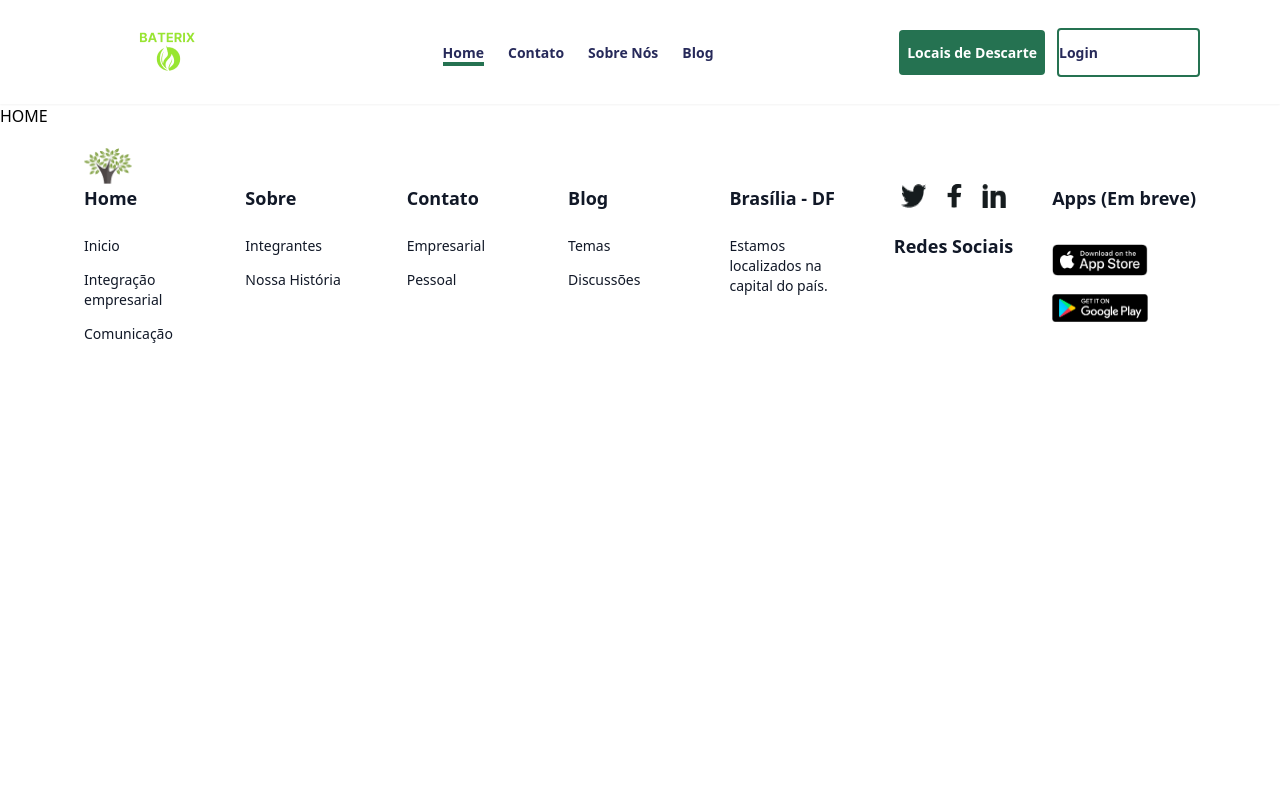
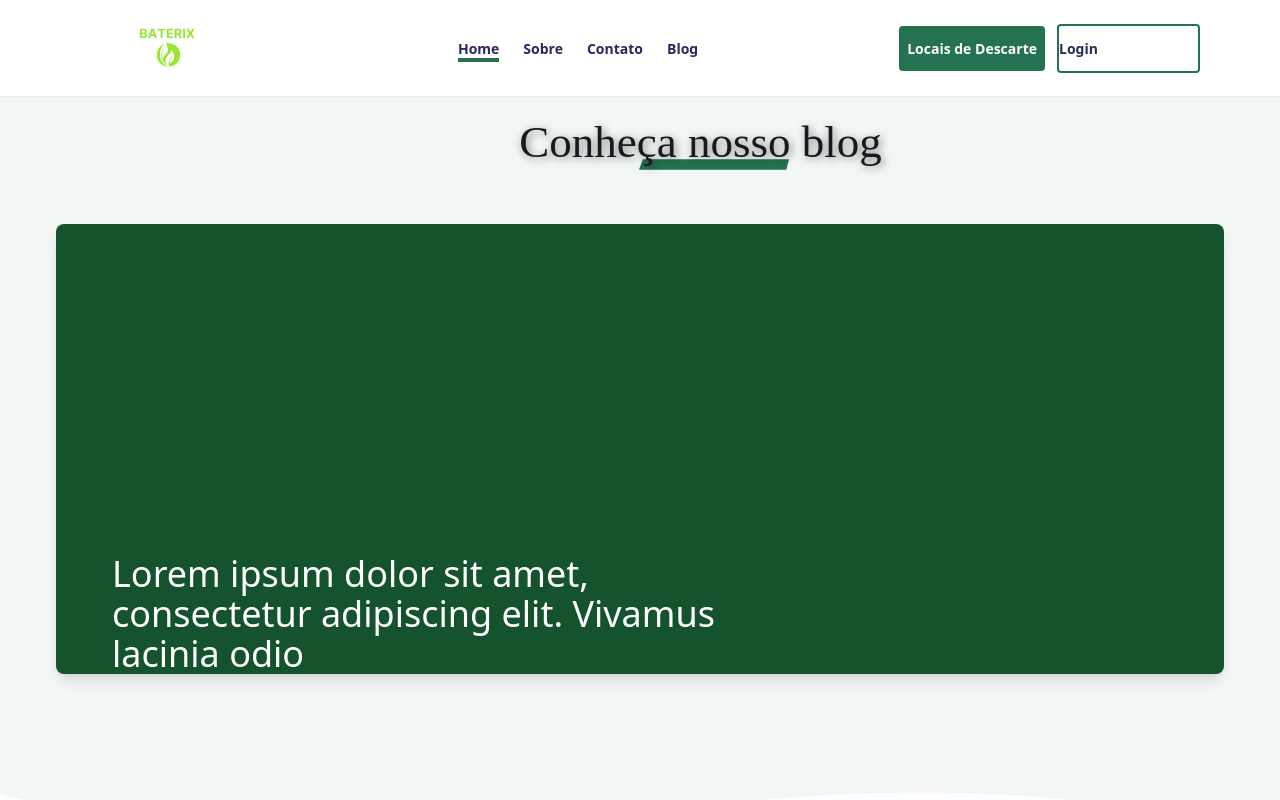
Before and after one commit to Jotinha29/bateriX-Front-APP, an Angular app: page /blog in a window 1280 px wide. Before the commit this address led to /home. Shown: the top 800 px of the page. Built offline with nearby package versions, Linux system fonts and the light colour scheme.

Commit message:
Blogpage alterações

```diff
--- a/src/app/app.routes.ts
+++ b/src/app/app.routes.ts
@@ -5,6 +5,7 @@ import { CreateAccountComponent } from './features/account/create-account/create
 import { CreateAccountEnterpriseComponent } from './features/account/create-account-enterprise/create-account-enterprise.component';
 // import { ContactTeamComponent } from './features/contact/contact-team/contact-team.component';
 import { AboutComponent } from './features/about/about.component';
+import { BlogComponent } from './features/blog/blog.component';
 
 export const routes: Routes = [
   { path: 'home', component: HomePage },
@@ -12,6 +13,7 @@ export const routes: Routes = [
   { path: 'create-account', component: CreateAccountComponent },
   { path: 'about-us', component: AboutComponent },
   { path: 'create-account-enterprise', component: CreateAccountEnterpriseComponent },
+  { path: 'blog', component: BlogComponent},
   // { path: 'contact-team', component: ContactTeamComponent },
   { path: '', redirectTo: '/home', pathMatch: 'full' }, // Redirecionar para 'home'
   { path: '**', redirectTo: '/home' },
--- a/src/app/features/blog/blog.component.html
+++ b/src/app/features/blog/blog.component.html
@@ -0,0 +1,23 @@
+<div class="bg-cover bg-center h-screen" style="background-image: url('assets/images/Background.png');">
+    <div class="relative m-[0_18.9px_0_500px] flex box-sizing-border">
+        <div class="relative flex flex-row box-sizing-border">
+          <div class="m-[22.3px_56px_0_0] flex flex-col box-sizing-border">
+            <div class="relative flex self-start p-[0_7.7px_0_0] box-sizing-border">
+              <img class="absolute top-[40px] right-[120px] w-[150px] h-[13px]" src="/assets/images/vector_22_x2.svg" alt="vector" />
+              <span class="text-center w-[401px] break-words font-['Lora'] text-[45px] text-[#181820] leading-[1.1] drop-shadow-[2px_2px_4px_rgba(0,0,0,0.5)] ">
+                Conheça nosso blog
+              </span>
+            </div>
+          </div>
+        </div>
+    </div>
+    <div class="flex item-center justify-center ">
+        <div class="bg-green-900 px-14 m-14 w-[1216px] h-[450px] rounded-lg shadow-lg">
+            <div class="flex justify-start items-end h-full">
+                <span class="text-white leading-[40px] break-words font-['Work Sans'] text-[36px]">
+                    Lorem ipsum dolor sit amet,  <br />consectetur adipiscing elit. Vivamus <br/> lacinia odio
+                </span>
+            </div>
+        </div>
+    </div>
+</div>
--- a/src/app/shared/components/Header/header.component.html
+++ b/src/app/shared/components/Header/header.component.html
@@ -1,12 +1,12 @@
 <!-- header.component.html -->
-<header class="bg-white shadow-sm flex justify-between py-3 px-20 w-full">
+<header class="bg-white shadow-sm flex justify-between py-2 px-20 w-full">
   <div class="logo-container mx-12">
     <img src="/assets/images/logo1.png" alt="logo-1">
   </div>
   <nav class="flex items-center">
     <button type="submit"><a routerLink="/home" routerLinkActive="active" class="navbar-item mx-3 text-[14px] font-semibold text-[#272a5a] cursor-pointer border-b-4 border-[#257251]">Home</a></button>
-    <button type="submit"><a routerLink="/about-us" routerLinkActive="active" class="navbar-item mx-3 text-[14px] font-semibold text-[#272a5a] cursor-pointer">Contato</a></button>
-    <button type="submit"><a routerLink="/create-account" routerLinkActive="active" class="navbar-item mx-3 text-[14px] font-semibold text-[#272a5a] cursor-pointer">Sobre Nós</a></button>
+    <button type="submit"><a routerLink="/about-us" routerLinkActive="active" class="navbar-item mx-3 text-[14px] font-semibold text-[#272a5a] cursor-pointer">Sobre</a></button>
+    <button type="submit"><a routerLink="/create-account" routerLinkActive="active" class="navbar-item mx-3 text-[14px] font-semibold text-[#272a5a] cursor-pointer">Contato</a></button>
     <button type="submit"><a routerLink="/blog" routerLinkActive="active" class="navbar-item mx-3 text-[14px] font-semibold text-[#272a5a] cursor-pointer">Blog</a></button>
   </nav>
   <div class="flex items-center">
```
Also changed, not shown: src/app/features/blog/blog.component.ts (+12 -0 lines).
